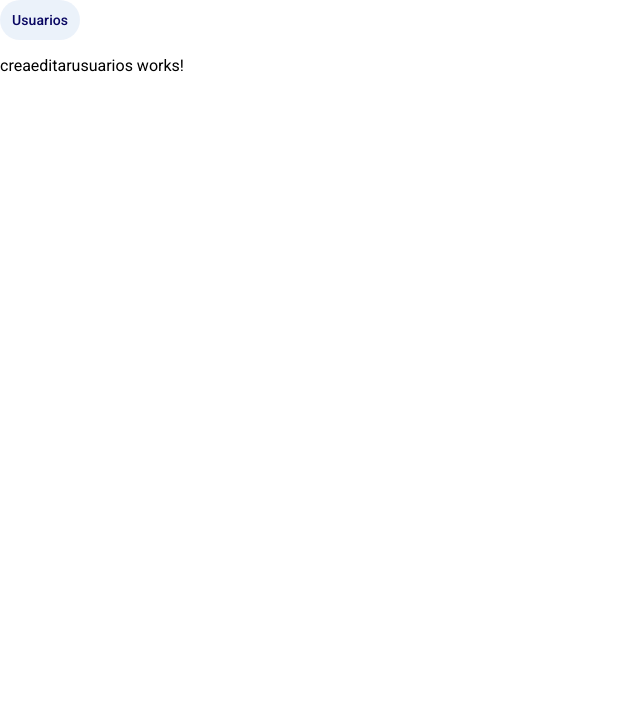
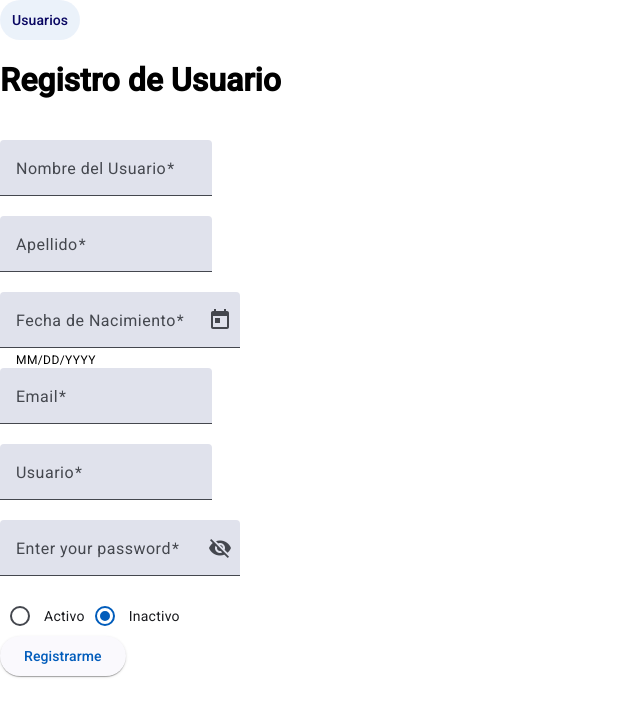
Before and after one commit to tadeodonaire/coopnovelFRONT, an Angular app: page /usuarios/insertar in a window 1280 px wide. Shown: the top 716 px of the page, without its empty margins (0-640 px from the left). Built offline with nearby package versions, Linux system fonts and the light colour scheme; no server answers.

Commit message:
Usuarios/LISTAR Y  CREAR

```diff
--- a/src/app/components/usuarios/creaeditarusuarios/creaeditarusuarios.component.html
+++ b/src/app/components/usuarios/creaeditarusuarios/creaeditarusuarios.component.html
@@ -1 +1,98 @@
-<p>creaeditarusuarios works!</p>
+<div>
+    <div><h1>Registro de Usuario</h1></div>
+    <br>
+    <div>
+        <form [formGroup]="form" (submit)="aceptar()">
+
+            <mat-form-field class="example-full-width">
+                <mat-label>Nombre del Usuario</mat-label>
+                <input matInput placeholder="Ex. Alex" formControlName="nombre" />
+                <mat-error *ngIf="form.get('nombre')?.hasError('required')">
+                    El nombre del usuario es obligatorio
+                </mat-error>
+            </mat-form-field>
+
+            <br>
+
+            <mat-form-field class="example-full-width">
+                <mat-label>Apellido</mat-label>
+                <input matInput placeholder="Ex. Donaire" formControlName="apellido" />
+                <mat-error *ngIf="form.get('nombre')?.hasError('required')">
+                    El apellido del usuario es obligatorio
+                </mat-error>
+            </mat-form-field>
+
+            <br>
+
+            <mat-form-field>
+                <mat-label>Fecha de Nacimiento</mat-label>
+                <input matInput [matDatepicker]="picker" formControlName="fecha">
+                <mat-hint>MM/DD/YYYY</mat-hint>
+                <mat-datepicker-toggle matIconSuffix [for]="picker"></mat-datepicker-toggle>
+                <mat-datepicker #picker></mat-datepicker>
+                <mat-error *ngIf="form.get('fecha')?.hasError('required')">
+                    La fecha de nacimiento es obligatoria
+                </mat-error>
+            </mat-form-field>
+
+            <br>
+
+            <mat-form-field class="example-full-width">
+                <mat-label>Email</mat-label>
+                <input type="email" matInput formControlName="email" placeholder="Ex. pat@example.com">
+                <mat-error *ngIf="form.get('email')?.hasError('email') && !form.get('email')?.hasError('required')">
+                     Ingrese una dirección de correo válida
+                </mat-error>
+                <mat-error *ngIf="form.get('email')?.hasError('required')">
+                    El correo es obligatorio
+                </mat-error>
+            </mat-form-field>
+
+
+            <br>
+
+            <mat-form-field class="example-full-width">
+                <mat-label>Usuario</mat-label>
+                <input matInput placeholder="Ex. AlexD" formControlName="usuario" />
+                <mat-error *ngIf="form.get('usuario')?.hasError('required')">
+                    El usuario es obligatorio para que puedas iniciar sesión
+                </mat-error>
+            </mat-form-field>
+
+            <br>
+
+            <mat-form-field>
+                <mat-label>Enter your password</mat-label>
+                <input matInput [type]="hidePassword ? 'password' : 'text'" formControlName="contrasena" />
+                <button
+                    mat-icon-button
+                    matSuffix
+                    (click)="clickEvent($event)"
+                    [attr.aria-label]="hidePassword ? 'Show password' : 'Hide password'"
+                    [attr.aria-pressed]="!hidePassword"
+                    type="button"
+                >
+                <mat-icon>{{ hidePassword ? 'visibility_off' : 'visibility' }}</mat-icon>
+                </button>
+                <mat-error *ngIf="form.get('contrasena')?.hasError('required')">
+                    La contraseña es obligatoria para que puedas iniciar sesión
+                </mat-error>
+            </mat-form-field>
+
+            <br>
+
+            <mat-radio-group aria-label="Select an option" [ngModel]="estado" formControlName="estado">
+                <mat-radio-button [value]="true">Activo</mat-radio-button>
+                <mat-radio-button [value]="false">Inactivo</mat-radio-button>
+                <mat-error *ngIf="form.get('estado')?.hasError('required')">
+                    El estado es obligatorio para que puedas iniciar sesión
+                </mat-error>
+            </mat-radio-group>
+
+            <br>
+
+            <button mat-raised-button color="primary" type="submit">Registrarme</button>
+
+        </form>
+    </div>
+</div>
--- a/src/app/components/usuarios/creaeditarusuarios/creaeditarusuarios.component.ts
+++ b/src/app/components/usuarios/creaeditarusuarios/creaeditarusuarios.component.ts
@@ -1,11 +1,78 @@
-import { Component } from '@angular/core';
+import { CommonModule } from '@angular/common';
+import { ChangeDetectionStrategy, Component, signal } from '@angular/core';
+import { FormBuilder, FormControl, FormGroup, FormsModule, ReactiveFormsModule, Validators } from '@angular/forms';
+import { MatButtonModule } from '@angular/material/button';
+import { MatDatepickerModule } from '@angular/material/datepicker';
+import { MatFormFieldModule } from '@angular/material/form-field';
+import { MatInputModule } from '@angular/material/input';
+import { MatRadioModule } from '@angular/material/radio';
+import { MatSelectModule } from '@angular/material/select';
+import { Usuario } from '../../../models/usuarios';
+import { UsuariosService } from '../../../services/usuarios.service';
+import { Router } from '@angular/router';
+import { provideNativeDateAdapter} from '@angular/material/core';
+import { MatIconModule } from '@angular/material/icon';
 
 @Component({
+  providers: [provideNativeDateAdapter()],
   selector: 'app-creaeditarusuarios',
-  imports: [],
+  imports: [MatInputModule,MatIconModule,FormsModule, MatFormFieldModule, MatInputModule, ReactiveFormsModule, CommonModule, MatRadioModule, MatSelectModule, MatDatepickerModule, MatSelectModule, MatButtonModule],
+  changeDetection: ChangeDetectionStrategy.OnPush,
   templateUrl: './creaeditarusuarios.component.html',
   styleUrl: './creaeditarusuarios.component.css'
 })
 export class CreaeditarusuariosComponent {
+  form: FormGroup = new FormGroup({})
+  usuario: Usuario = new Usuario();
+  status: Boolean = false;
+  emailFormControl = new FormControl('', [Validators.required, Validators.email]);
+  hidePassword: boolean = true;
+  estado: Boolean = false;
+
+  clickEvent(event: MouseEvent) {
+    this.hidePassword = !this.hidePassword;
+    event.stopPropagation();
+  }
+
+    constructor(private uS:UsuariosService,
+                private formBuilder:FormBuilder,
+                private router:Router
+    ) {}
+
+    ngOnInit() {
+      this.form = this.formBuilder.group({
+        nombre: ['', Validators.required],
+        apellido: ['', Validators.required],
+        fecha: ['', Validators.required],
+        usuario: ['', Validators.required],
+        contrasena: ['', Validators.required],
+        estado: ['', Validators.required],
+        email: ['', [Validators.required, Validators.email]]
+      });
+    }
+
+
+
+
+    aceptar() {
+  if (this.form.valid) {
+    this.usuario.usNombre = this.form.value.nombre;
+    this.usuario.usApellido = this.form.value.apellido;
+    this.usuario.usFecNacimiento = this.form.value.fecha;
+    this.usuario.usCorreo = this.form.value.email;
+    this.usuario.username = this.form.value.usuario;
+    this.usuario.password = this.form.value.contrasena;
+    this.usuario.usEnable = this.form.value.estado;
+
+    this.uS.insert(this.usuario).subscribe(() => {
+      this.uS.list().subscribe(data => {
+        this.uS.setList(data);
+      });
+      this.router.navigate(['/usuarios']);
+    });
+  } else {
+    this.form.markAllAsTouched();
+  }
+}
 
 }
```
